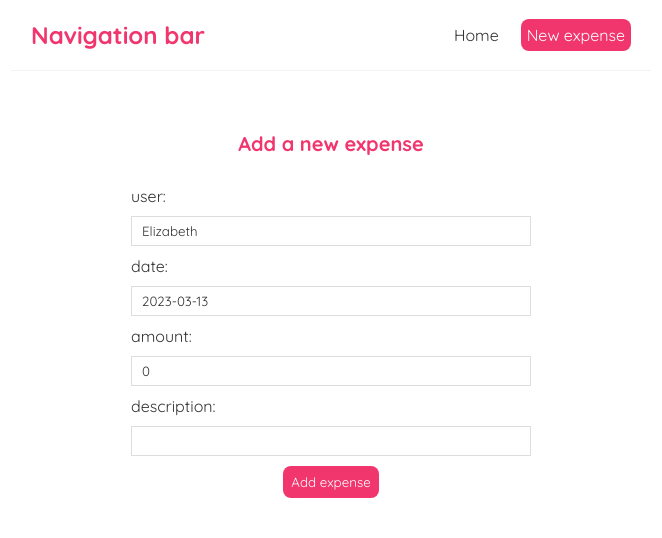
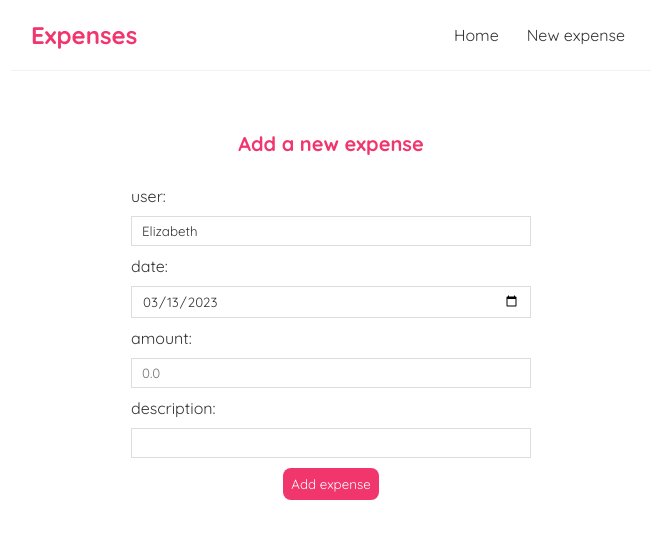
Before and after one commit to delpinof/react-ui, a React (Create React App) app: page /create in a window 1280 px wide. Shown: the top 538 px of the page, without its empty margins (309-971 px from the left). Built offline with nearby package versions, Linux system fonts and the light colour scheme.

Commit message:
Enhance delete and create functionalities (#10)
* cretae expense redirect to home

* add 404 page

* refactor delete

* fix commit bugs

* enhance create component

```diff
--- a/src/App.js
+++ b/src/App.js
@@ -3,6 +3,7 @@ import Navbar from "./Navbar";
 import Home from "./Home";
 import Create from "./Create";
 import { BrowserRouter as Router, Route, Switch } from "react-router-dom";
+import NotFound from "./NotFound";
 
 function App() {
   return (
@@ -17,6 +18,9 @@ function App() {
             <Route path="/create">
               <Create></Create>
             </Route>
+            <Route path="*">
+              <NotFound></NotFound>
+            </Route>
           </Switch>
         </div>
       </div>
--- a/src/Create.js
+++ b/src/Create.js
@@ -1,4 +1,5 @@
 import { useState } from "react";
+import { useHistory } from "react-router-dom";
 
 const Create = () => {
   const [name, setName] = useState("Elizabeth");
@@ -6,16 +7,11 @@ const Create = () => {
   let year = new Intl.DateTimeFormat("en", { year: "numeric" }).format(today);
   let month = new Intl.DateTimeFormat("en", { month: "2-digit" }).format(today);
   let day = new Intl.DateTimeFormat("en", { day: "2-digit" }).format(today);
-  console.log(`${year}-${month}-${day}`);
-  console.log("pure date: " + today);
-  console.log("ISO date: " + today.toISOString());
-  console.log(
-    "AU date: " +
-      today.toLocaleString("en-AU", { timeZone: "Australia/Sydney" })
-  );
   const [date, setDate] = useState(`${year}-${month}-${day}`);
-  const [amount, setAmount] = useState(0.0);
+  const [amount, setAmount] = useState("");
   const [desc, setDesc] = useState("");
+  const [isPending, setIsPending] = useState(false);
+  const history = useHistory();
 
   const handleSubmit = (e) => {
     e.preventDefault();
@@ -31,6 +27,9 @@ const Create = () => {
       method: "POST",
       headers: { "Content-Type": "application/json" },
       body: JSON.stringify(expense),
+    }).then(() => {
+      setIsPending(true);
+      history.push("/");
     });
   };
   return (
@@ -46,16 +45,17 @@ const Create = () => {
         ></input>
         <label>date:</label>
         <input
-          type="text"
+          type="date"
           required
           value={date}
           onChange={(e) => setDate(e.target.value)}
         ></input>
         <label>amount:</label>
         <input
-          type="text"
+          type="number"
           required
           value={amount}
+          placeholder="0.0"
           onChange={(e) => setAmount(e.target.value)}
         ></input>
         <label>description:</label>
@@ -64,7 +64,8 @@ const Create = () => {
           value={desc}
           onChange={(e) => setDesc(e.target.value)}
         ></input>
-        <button>Add expense</button>
+        {!isPending && <button>Add expense</button>}
+        {isPending && <button disabled>Adding expense...</button>}
       </form>
     </div>
   );
--- a/src/Home.js
+++ b/src/Home.js
@@ -6,21 +6,6 @@ const Home = () => {
   const columnHeaders = ["name", "date", "amount", "description"];
 
   const { data: expenses, isPending, error } = useFetch(apiUrl + "/all");
-
-  function handleDelete(id) {
-    fetch(apiUrl + "/" + id, {
-      method: "DELETE",
-      headers: {
-        "Content-Type": "application/json",
-      },
-    })
-      .then((response) => {
-        console.log("fetch DELETE from handleDelete");
-      })
-      .catch((error) => {
-        // Handle error
-      });
-  }
 
   return (
     <div className="home">
@@ -31,7 +16,6 @@ const Home = () => {
           title="Expenses"
           columnHeaders={columnHeaders}
           data={expenses}
-          handleDelete={handleDelete}
         ></Table>
       )}
     </div>
--- a/src/Navbar.js
+++ b/src/Navbar.js
@@ -2,19 +2,10 @@ import { Link } from "react-router-dom";
 const Navbar = () => {
   return (
     <nav className="navbar">
-      <h1>Navigation bar</h1>
+      <h1>Expenses</h1>
       <div className="links">
         <Link to="/">Home</Link>
-        <Link
-          to="/create"
-          style={{
-            color: "white",
-            backgroundColor: "#f1356d",
-            borderRadius: "8px",
-          }}
-        >
-          New expense
-        </Link>
+        <Link to="/create">New expense</Link>
       </div>
     </nav>
   );
--- /dev/null
+++ b/src/NotFound.js
@@ -0,0 +1,12 @@
+import { Link } from "react-router-dom";
+
+const NotFound = () => {
+  return (
+    <div className="not-found">
+      <h2>That page cannot be found</h2>
+      <Link to="/">Back to homepage...</Link>
+    </div>
+  );
+};
+
+export default NotFound;
--- a/src/Table.js
+++ b/src/Table.js
@@ -1,7 +1,29 @@
-const Table = ({ title, columnHeaders, data, handleDelete }) => {
+import { useState } from "react";
+
+const Table = ({ title, columnHeaders, data }) => {
+  const [records, setRecords] = useState(data);
+  const [errorMsg, setErrorMsg] = useState(null);
+
+  const handleDelete = (id) => {
+    fetch("https://fherdelpino.appspot.com/expense/" + id, {
+      method: "DELETE",
+    })
+      .then((response) => {
+        if (!response.ok) {
+          throw new Error("Couldn't delete the record.");
+        }
+        setErrorMsg(null);
+        const newRecords = records.filter((record) => record.id !== id);
+        setRecords(newRecords);
+      })
+      .catch((error) => {
+        setErrorMsg(error.message);
+      });
+  };
   return (
     <div className="table">
       <h2>{title}</h2>
+      {errorMsg && <p>{errorMsg}</p>}
       <table>
         <thead>
           <tr>
@@ -11,7 +33,7 @@ const Table = ({ title, columnHeaders, data, handleDelete }) => {
           </tr>
         </thead>
         <tbody>
-          {data.map((record) => (
+          {records.map((record) => (
             <tr key={record.id}>
               <td>{record.name}</td>
               <td>{record.date}</td>
```
